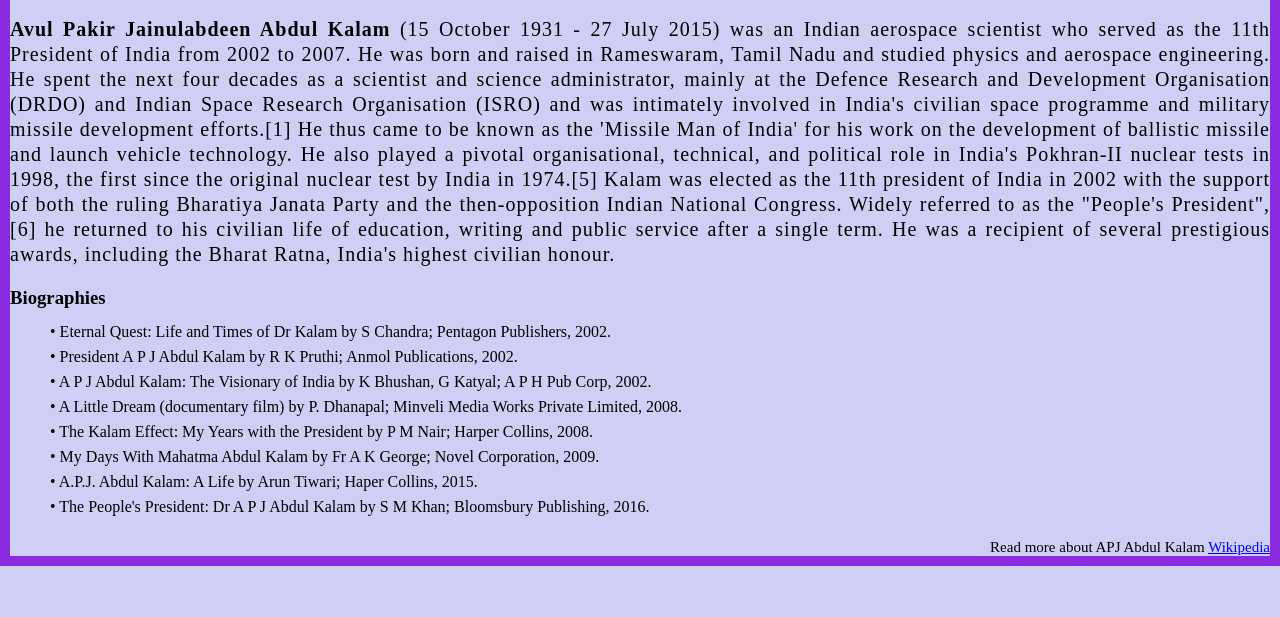
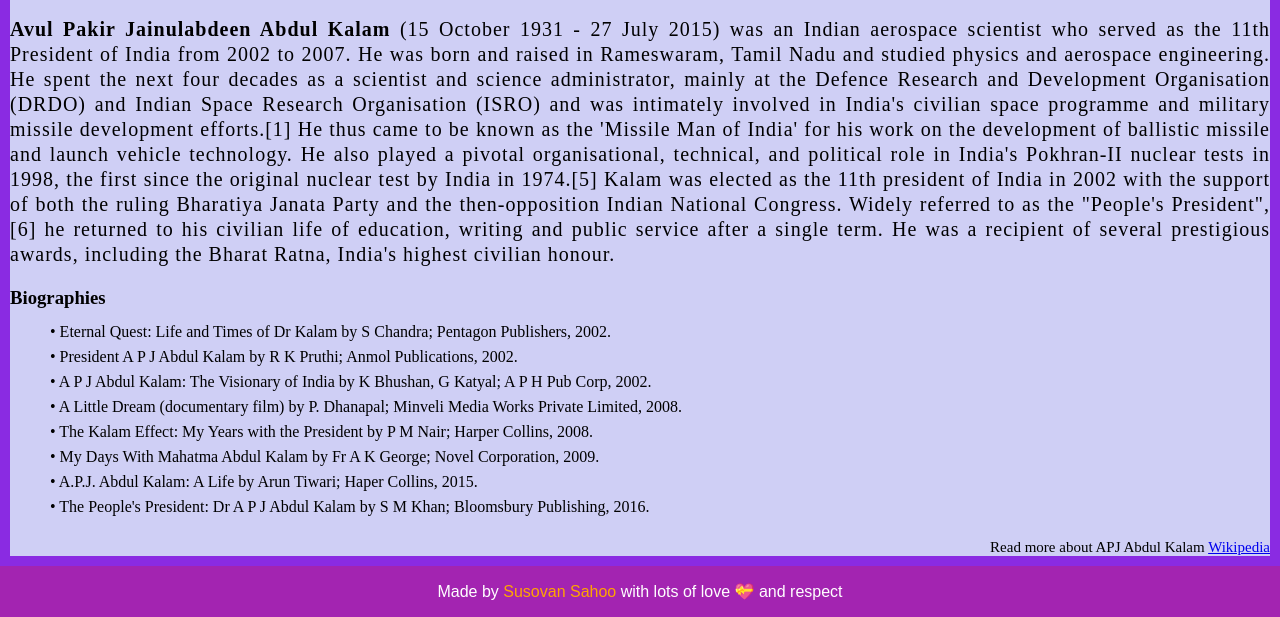
Before and after one commit to susovan777/Tribute-Page, a plain HTML site: page index.html in a window 1280 px wide. Shown: the part 460-1077 px from the top of the page. Before the commit the page ends 1026 px from the top, so only its background shows below. Drawn offline with Linux system fonts and the light colour scheme.

Commit message:
Final Commit to finish the page

```diff
--- a/index.html
+++ b/index.html
@@ -54,7 +54,7 @@
                     • A.P.J. Abdul Kalam: A Life by Arun Tiwari; Haper Collins, 2015.<br>
                     • The People's President: Dr A P J Abdul Kalam by S M Khan; Bloomsbury Publishing, 2016.</p>
             </section>
-            <div class="footer">
+            <div class="reference">
                 <p>Read more about APJ Abdul Kalam <a
                         href="https://en.wikipedia.org/wiki/A._P._J._Abdul_Kalam">Wikipedia</a></p>
             </div>
@@ -62,7 +62,8 @@
     </div>
 
     <footer>
-
+        <p>Made by <a href="linkedin.com/in/susovan-sahoo777
+        ">Susovan Sahoo</a> with lots of love 💝 and respect</p>
     </footer>
 </body>
 
--- a/styles.css
+++ b/styles.css
@@ -1,5 +1,4 @@
 *{
-    background-color: #cfcff5;
     margin: 0;
     padding: 0;
     box-sizing: border-box;
@@ -8,7 +7,7 @@
 .container {
     border: 10px solid blueviolet;
     min-height: 100vh;
-
+    background-color: #cfcff5;
 }
 
 .content {
@@ -73,7 +72,25 @@
     line-height: 25px;
  }
 
- .footer {
+ .reference {
     text-align: end;
     font-size: 15px;
  }
+
+ footer {
+    background-color: rgb(163, 36, 177);
+    color: white;
+    padding: 1rem;
+    text-align: center;
+    font-family: sans-serif;
+ }
+
+ footer p {
+     background-color: none;
+
+ }
+
+ footer a {
+    text-decoration: none;
+    color: orange;
+ }
```
